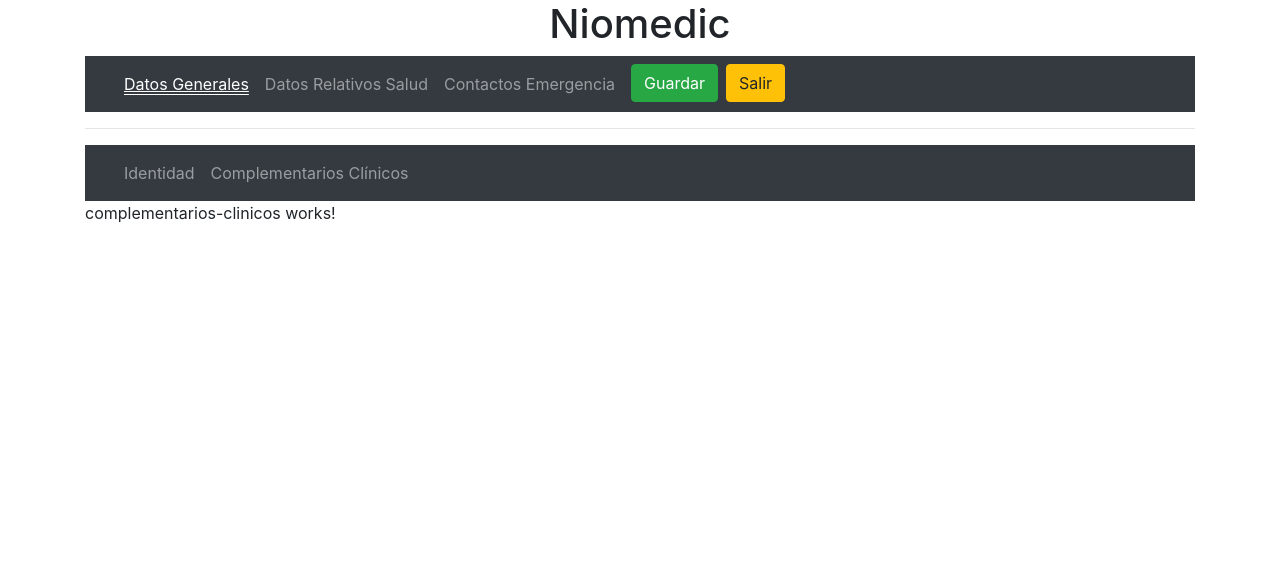
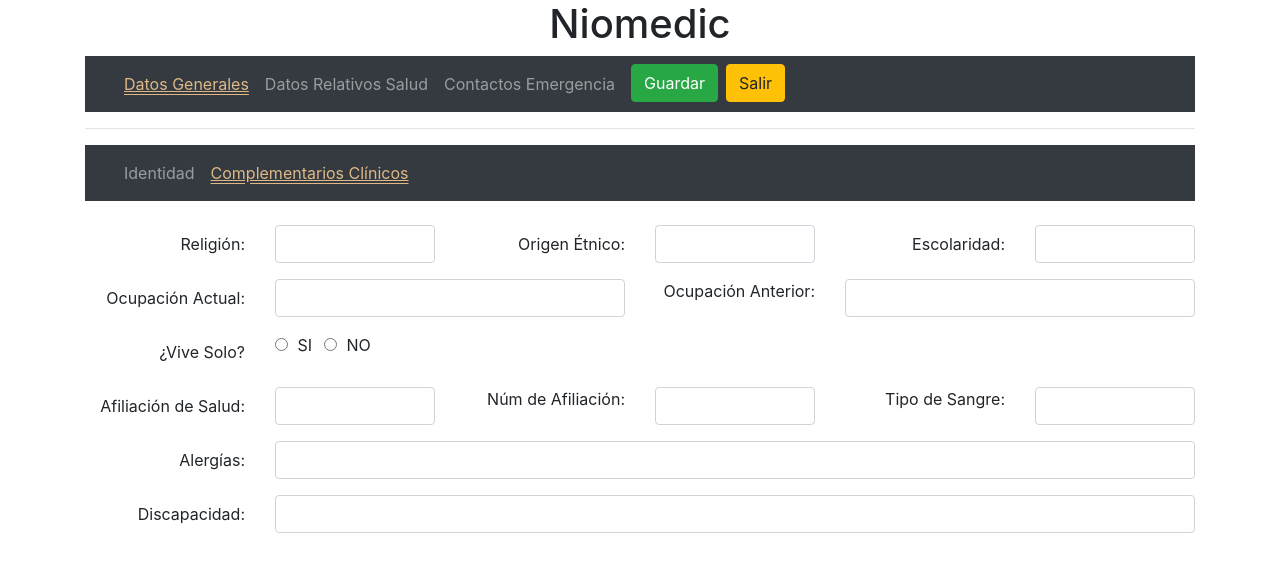
Before and after one commit to gbrlQuiroz/niomedi-personal, an Angular app: page /datos-generales/complementarios-clinicos in a window 1280 px wide. Shown: the top 572 px of the page. Built offline with nearby package versions, Linux system fonts and the light colour scheme.

Commit message:
DONE tarea VITAT-156

```diff
--- a/src/app/+general/navegacion/navegacion.component.css
+++ b/src/app/+general/navegacion/navegacion.component.css
@@ -1,9 +1,3 @@
-.activo {
-  color: white !important;
-  text-decoration-line: underline;
-  text-decoration-style: double;
-}
-
 li button {
   margin-left: .5em;
 }
--- a/src/app/+general/navegacion/navegacion.component.ts
+++ b/src/app/+general/navegacion/navegacion.component.ts
@@ -3,7 +3,7 @@
 @Component({
   selector: 'app-navegacion',
   templateUrl: './navegacion.component.html',
-  styleUrls: ['./navegacion.component.css']
+  styleUrls: ['./navegacion.component.css', '../../app.component.css']
 })
 export class NavegacionComponent implements OnInit {
 
--- a/src/app/app.component.css
+++ b/src/app/app.component.css
@@ -0,0 +1,5 @@
+.activo {
+  color: burlywood !important;
+  text-decoration-line: underline;
+  text-decoration-style: double;
+}
--- a/src/app/datos-generales/complementarios-clinicos/complementarios-clinicos.component.html
+++ b/src/app/datos-generales/complementarios-clinicos/complementarios-clinicos.component.html
@@ -1,3 +1,84 @@
-<p>
+<!-- <p>
   complementarios-clinicos works!
-</p>
+</p> -->
+<br/>
+<form class="form">
+  <div class="form-group row">
+    <label for="religion" class="col-sm-2 col-form-label text-right">Religión:</label>
+    <div class="col-sm-2">
+      <input type="text" class="form-control" id="religion" value="">
+    </div>
+    <label for="origenEtnico" class="col-sm-2 col-form-label text-right">Origen Étnico:</label>
+    <div class="col-sm-2">
+      <input type="text" class="form-control" id="origenEtnico" value="">
+    </div>
+    <label for="escolaridad" class="col-sm-2 col-form-label text-right">Escolaridad:</label>
+    <div class="col-sm-2">
+      <input type="text" class="form-control" id="escolaridad" value="">
+    </div>
+  </div>
+  <div class="form-group row">
+    <label for="ocupacionActual" class="col-sm-2 col-form-label text-right">Ocupación Actual:</label>
+    <div class="col-sm-4">
+      <input type="text" class="form-control" id="ocupacionActual" value="">
+    </div>
+    <label for="ocupacionAnterior" class="col-sm-2  text-right">Ocupación Anterior:</label>
+    <div class="col-sm-4">
+      <input type="text" class="form-control" id="ocupacionAnterior" value="">
+    </div>
+  </div>
+  <!-- <div class="form-group row">
+    <label for="viveSolo" class="col-sm-2 col-form-label text-right">¿Vive Solo?</label>
+    <div class="col-sm-2">
+      <div class="form-check form-check-inline">
+        <input class="form-check-input" type="radio" name="viveSolo" id="viveSoloSI" value="true">
+        <label class="form-check-label"> SI</label>
+      </div>
+      <div class="form-check form-check-inline">
+        <input class="form-check-input" type="radio" name="viveSolo" id="viveSoloSI" value="false">
+        <label class="form-check-label"> NO</label>
+      </div>
+    </div>
+  </div> -->
+  <div class="form-group row">
+    <label for="viveSolo" class="col-sm-2 col-form-label text-right">¿Vive Solo?</label>
+    <div class="col-sm-6">
+      <div class="form-check-inline">
+        <label class="form-check-label">
+          <input type="radio" class="form-check-input" name="viveSolo" value="true"> SI
+        </label>
+      </div>
+      <div class="form-check-inline">
+        <label class="form-check-label">
+          <input type="radio" class="form-check-input" name="viveSolo" value="false"> NO
+        </label>
+      </div>
+    </div>
+  </div>
+  <div class="form-group row">
+    <label for="afiliacionSalud" class="col-sm-2 col-form-label text-right">Afiliación de Salud:</label>
+    <div class="col-sm-2">
+      <input type="text" class="form-control" id="afiliacionSalud" value="">
+    </div>
+    <label for="numAfiliacion" class="col-sm-2 text-right">Núm de Afiliación:</label>
+    <div class="col-sm-2">
+      <input type="text" class="form-control" id="numAfiliacion" value="">
+    </div>
+    <label for="tipoSangre" class="col-sm-2 text-right">Tipo de Sangre:</label>
+    <div class="col-sm-2">
+      <input type="text" class="form-control" id="tipoSangre" value="">
+    </div>
+  </div>
+  <div class="form-group row">
+    <label for="alergias" class="col-sm-2 col-form-label text-right">Alergías:</label>
+    <div class="col-sm-10">
+      <input type="text" class="form-control" id="alergias" value="">
+    </div>
+  </div>
+  <div class="form-group row">
+    <label for="discapacidad" class="col-sm-2 col-form-label text-right">Discapacidad:</label>
+    <div class="col-sm-10">
+      <input type="text" class="form-control" id="discapacidad" value="">
+    </div>
+  </div>
+</form>
--- a/src/app/datos-generales/datos-generales.component.ts
+++ b/src/app/datos-generales/datos-generales.component.ts
@@ -3,7 +3,8 @@
 @Component({
   selector: 'app-datos-generales',
   templateUrl: './datos-generales.component.html',
-  styleUrls: ['./datos-generales.component.css']
+  // styleUrls: ['./datos-generales.component.css']
+  styleUrls: ['./datos-generales.component.css', '../app.component.css']
 })
 export class DatosGeneralesComponent implements OnInit {
 
--- a/src/app/datos-relativos-salud/datos-relativos-salud.component.ts
+++ b/src/app/datos-relativos-salud/datos-relativos-salud.component.ts
@@ -3,7 +3,8 @@
 @Component({
   selector: 'app-datos-relativos-salud',
   templateUrl: './datos-relativos-salud.component.html',
-  styleUrls: ['./datos-relativos-salud.component.css']
+  // styleUrls: ['./datos-relativos-salud.component.css']
+  styleUrls: ['./datos-relativos-salud.component.css', '../app.component.css']
 })
 export class DatosRelativosSaludComponent implements OnInit {
 
```
Also changed, not shown: src/app/app-routing.module.ts (+8 -1 lines), src/app/app.module.ts (+1 -15 lines).
